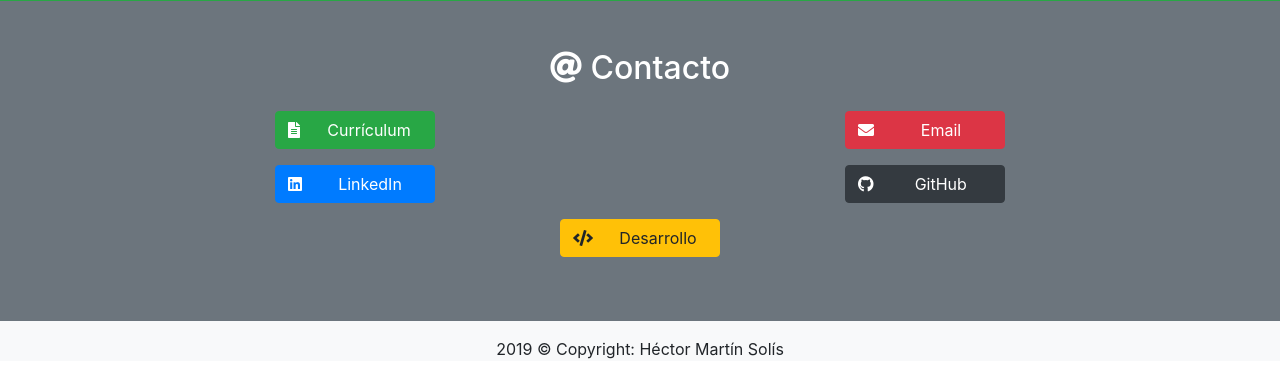
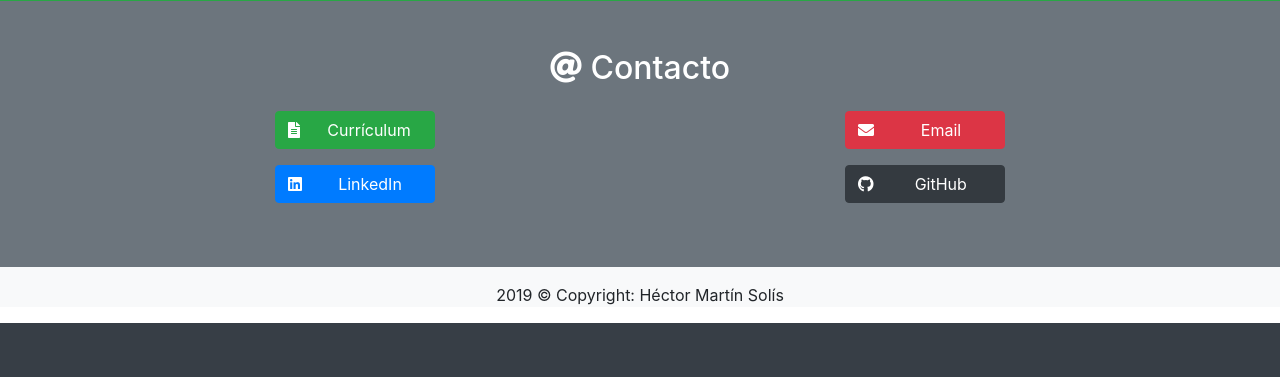
Before and after one commit to HecMartinSol/portfolio_basic, a PHP site: page / in a window 1280 px wide. Shown: the part 3407-3784 px from the top of the page. After the commit the page ends 3730 px from the top, so only its background shows below. Run offline with PHP 8.4, Linux system fonts and the light colour scheme; some libraries are stand-ins or nearby versions.

Commit message:
ocultado dev

```diff
--- a/index.php
+++ b/index.php
@@ -395,7 +395,7 @@
 					</div>
 				</div>
 
-				<div class="row">
+				<div class="row" hidden>
 					<div class="col-12">
 						<a class="btn btn-warning mb-3" href='http://dev.hecmartinsol.es' target='_blank' style="width: 10rem;" title="Visitar Desarrollo">
 							<i class="fas fa-code mr-3 mt-1 float-left"></i>Desarrollo
```
